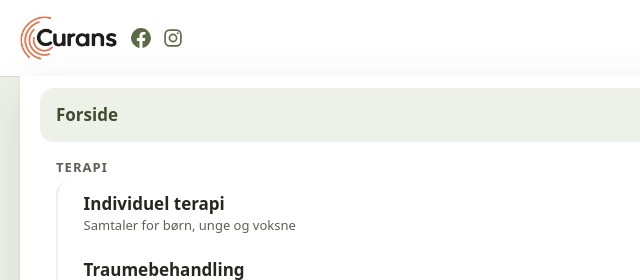
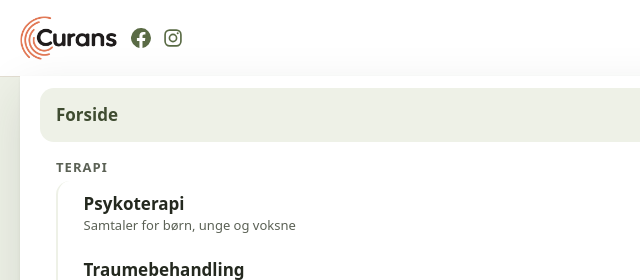
Before and after one commit to Lukasroland123/curans, an Eleventy site: page src/index.njk in a window 1280 px wide. Both pictures are taken after a click on the button "Menu". Shown: the top 280 px of the page, 0-640 px from the left. Built offline with nearby package versions, Linux system fonts and the light colour scheme; Eleventy itself is replaced by a stand-in of ours; files that its build step writes are made by us from their sources.

Commit message:
Individuel terapi hedder nu Psykoterapi
Co-Authored-By: Claude Opus 5.5 <noreply@anthropic.com>

```diff
--- a/src/404.njk
+++ b/src/404.njk
@@ -29,7 +29,7 @@ eleventyExcludeFromCollections: true
     <p>Her er de sider, folk oftest leder efter:</p>
 
     <ul>
-      <li><a href="/terapi/">Individuel terapi</a>: samtaler ved stress, angst og livskriser</li>
+      <li><a href="/terapi/">Psykoterapi</a>: samtaler ved stress, angst og livskriser</li>
       <li><a href="/traumebehandling/">Traumebehandling</a>: PTSD og kompleks PTSD</li>
       <li><a href="/familiebehandling/">Familiebehandling</a>: når familien er kørt fast</li>
       <li><a href="/bisidderstoette/">Bisidderstøtte</a>: møder på kommunen og dine rettigheder</li>
--- a/src/_data/forside.json
+++ b/src/_data/forside.json
@@ -4,7 +4,7 @@
   "hero_mikrotekst": "Curans v/ Lotte Stegeager",
   "hero_overskrift": "Når noget står i vejen for det liv, du gerne vil leve",
   "hero_tekst": "Måske står angsten, stressen eller depressionen i vejen. Måske bærer du rundt på tyngende tanker. Måske er I som familie væltet omkuld af sygdom, tab eller uretfærdighed. Eller måske er det arbejdslivet, der presser sig på.",
-  "svar": "Jeg tilbyder individuel terapi, familiebehandling, traumebehandling, bisidderstøtte og supervision i Gevninge, 10 km fra Roskilde. De første 20 minutter er uden beregning.",
+  "svar": "Jeg tilbyder psykoterapi, familiebehandling, traumebehandling, bisidderstøtte og supervision i Gevninge, 10 km fra Roskilde. De første 20 minutter er uden beregning.",
   "hero_maerkater": [
     {
       "tekst": "Børn, unge, voksne og familier"
@@ -23,7 +23,7 @@
   "ydelser_intro": "Fem indgange. De hænger sammen, og de kan kombineres. Mange forløb starter ét sted og bevæger sig et andet sted hen.",
   "ydelser_kort": [
     {
-      "overskrift": "Individuel terapi",
+      "overskrift": "Psykoterapi",
       "underrubrik": "Stress, angst, depression",
       "tekst": "Oplever du, at 'livet' spænder ben? Mærker du uro, afmagt eller opgivenhed – måske uden helt at vide hvorfor? Sammen undersøger vi det, der er svært, og skaber plads til nye forståelser og handlemuligheder med afsæt i det, der er vigtigt for dig.",
       "url": "/terapi/"
--- a/src/_data/priser.json
+++ b/src/_data/priser.json
@@ -23,7 +23,7 @@
   "kort_overskrift": "Priser for privatbetalende",
   "kort": [
     {
-      "overskrift": "Individuel terapi, traumebehandling",
+      "overskrift": "Psykoterapi, traumebehandling",
       "beloeb": "965 kr.",
       "enhed": "pr. time",
       "tekst": "Samtaler med børn, unge eller voksne af cirka en time pr. gang. Almindeligvis aftales et forløb på tre til otte gange. Nogle forløb er en enkelt time, andre varer længere."
--- a/src/_data/terapi.json
+++ b/src/_data/terapi.json
@@ -1,7 +1,7 @@
 {
   "titel": "Psykoterapi ved Roskilde | Curans",
   "beskrivelse": "Individuelle samtaler og terapeutiske samtaler i grupper for børn, unge og voksne ved stress, angst, depression og livskriser. Psykoterapi i Gevninge, 10 km fra Roskilde.",
-  "ydelse_navn": "Individuel psykoterapi",
+  "ydelse_navn": "Psykoterapi",
   "hero_mikrotekst": "Individuelle forløb",
   "hero_overskrift": "Terapi ved stress, angst, depression og livskriser",
   "hero_tekst": "Samtaleforløb for børn, unge og voksne. Vi undersøger sammen det, du oplever som et problem, og hvad der er vigtigt for netop dig.",
--- a/src/_includes/base.njk
+++ b/src/_includes/base.njk
@@ -55,7 +55,7 @@
       <div class="nav__group">
         <button class="nav__parent" type="button" aria-expanded="false" aria-controls="undermenu-terapi"{% if side in ['terapi','traumebehandling','familiebehandling'] %} aria-current="true"{% endif %}>Terapi</button>
         <ul class="nav__sub" id="undermenu-terapi">
-          <li><a href="/terapi/"{% if side == 'terapi' %} aria-current="page"{% endif %}>Individuel terapi<small>Samtaler for børn, unge og voksne</small></a></li>
+          <li><a href="/terapi/"{% if side == 'terapi' %} aria-current="page"{% endif %}>Psykoterapi<small>Samtaler for børn, unge og voksne</small></a></li>
           <li><a href="/traumebehandling/"{% if side == 'traumebehandling' %} aria-current="page"{% endif %}>Traumebehandling<small>PTSD og kompleks PTSD</small></a></li>
           <li><a href="/familiebehandling/"{% if side == 'familiebehandling' %} aria-current="page"{% endif %}>Familiebehandling<small>Når relationerne er kørt fast</small></a></li>
         </ul>
@@ -97,7 +97,7 @@
         <h4>Sider</h4>
         <ul>
           <li><a href="/">Forside</a></li>
-          <li><a href="/terapi/">Individuel terapi</a></li>
+          <li><a href="/terapi/">Psykoterapi</a></li>
           <li><a href="/traumebehandling/">Traumebehandling</a></li>
           <li><a href="/familiebehandling/">Familiebehandling</a></li>
           <li><a href="/bisidderstoette/">Bisidderstøtte</a></li>
--- a/src/_includes/schema.njk
+++ b/src/_includes/schema.njk
@@ -132,7 +132,7 @@
         "@type": "OfferCatalog",
         "name": "Ydelser",
         "itemListElement": [
-          { "@type": "Offer", "itemOffered": { "@type": "Service", "name": "Individuel psykoterapi" } },
+          { "@type": "Offer", "itemOffered": { "@type": "Service", "name": "Psykoterapi" } },
           { "@type": "Offer", "itemOffered": { "@type": "Service", "name": "Traumebehandling" } },
           { "@type": "Offer", "itemOffered": { "@type": "Service", "name": "Familiebehandling" } },
           { "@type": "Offer", "itemOffered": { "@type": "Service", "name": "Bisidderstoette" } },
--- a/src/admin/config.yml
+++ b/src/admin/config.yml
@@ -89,7 +89,7 @@ collections:
           - { name: cta_tekst, label: "Grøn boks nederst · Tekst", widget: text }
 
       - name: terapi
-        label: "Individuel terapi"
+        label: "Psykoterapi"
         file: "src/_data/terapi.json"
         description: "Siden om samtaleforløb ved stress, angst og livskriser."
         fields:
```
